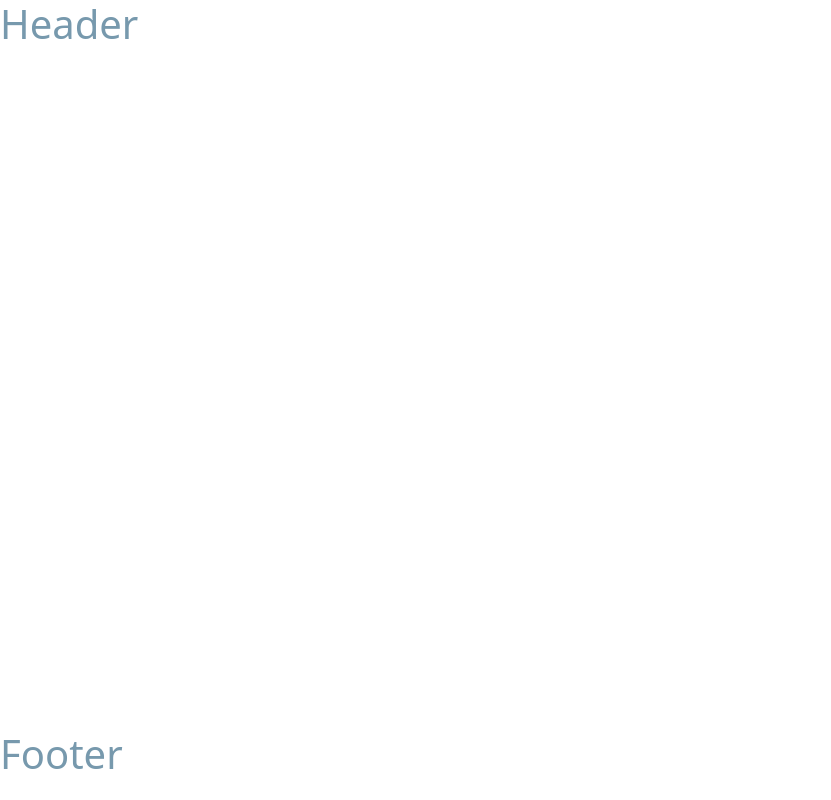
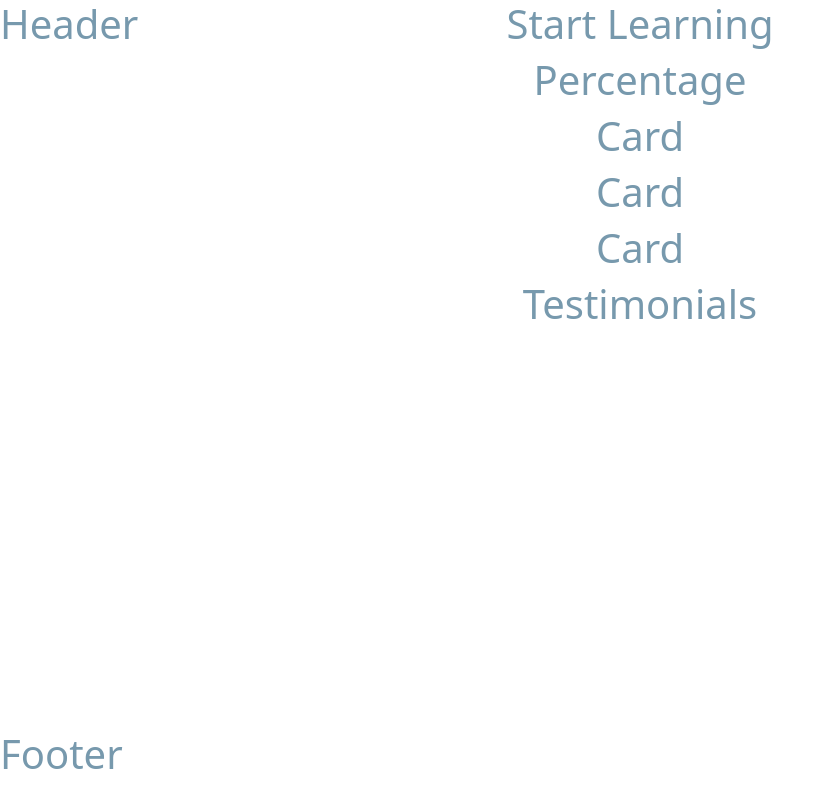
Before and after one commit to MiriamPecora/proj-html-vuejs, a Vue app: page / in a window 1280 px wide. Shown: the whole page, without its empty margins (0-831 px from the left). Built offline with nearby package versions, Linux system fonts and the light colour scheme.

Commit message:
[UPD] Home:imported modules and created sections

```diff
--- a/src/pages/PageHome.vue
+++ b/src/pages/PageHome.vue
@@ -1,20 +1,64 @@
 <script>
+import AppStartLearning from "../components/AppStartLearning.vue"
+import AppPercentage from "../components/AppPercentage.vue"
+import AppCard from "../components/AppCard.vue"
+import AppTestimonials from "../components/AppTestimonials.vue"
+
 export default {
-    name: 'Homepage'
+    name: 'Homepage',
+    components: {
+        AppStartLearning,
+        AppPercentage,
+        AppCard,
+        AppTestimonials
+    }
 }
 </script>
 
 <template>
+
     <!-- jumbotron section -->
-<!-- first lesson section -->
+    <section id="jumbotron-section">
+
+    </section>
+
+    <!-- behindWheel section -->
+    <section id="behind-wheel-section">
+
+    </section>
+
     <!-- AppStartLearning component -->
+    <AppStartLearning />
+
     <!-- courses section -->
+    <section>
+
+    </section>
+
     <!-- AppPercentage component -->
+    <AppPercentage />
+
     <!-- instructors section -->
+    <section id="instructors-section">
         <!-- ->AppCard component  -->
+        <AppCard />
+        <AppCard />
+        <AppCard />
+    </section>
+
     <!-- AppTestimonials component -->
+    <AppTestimonials />
+
     <!-- latest news section -->
+    <section id="latest-news-section">
+
+    </section>
+
     <!-- sign up section TODO:component -->
+    <section id="sign-up-section">
+
+    </section>
+
 </template>
 
 <style lang="scss" scoped>
```
Lines whose indentation alone changed are shown as unchanged.
